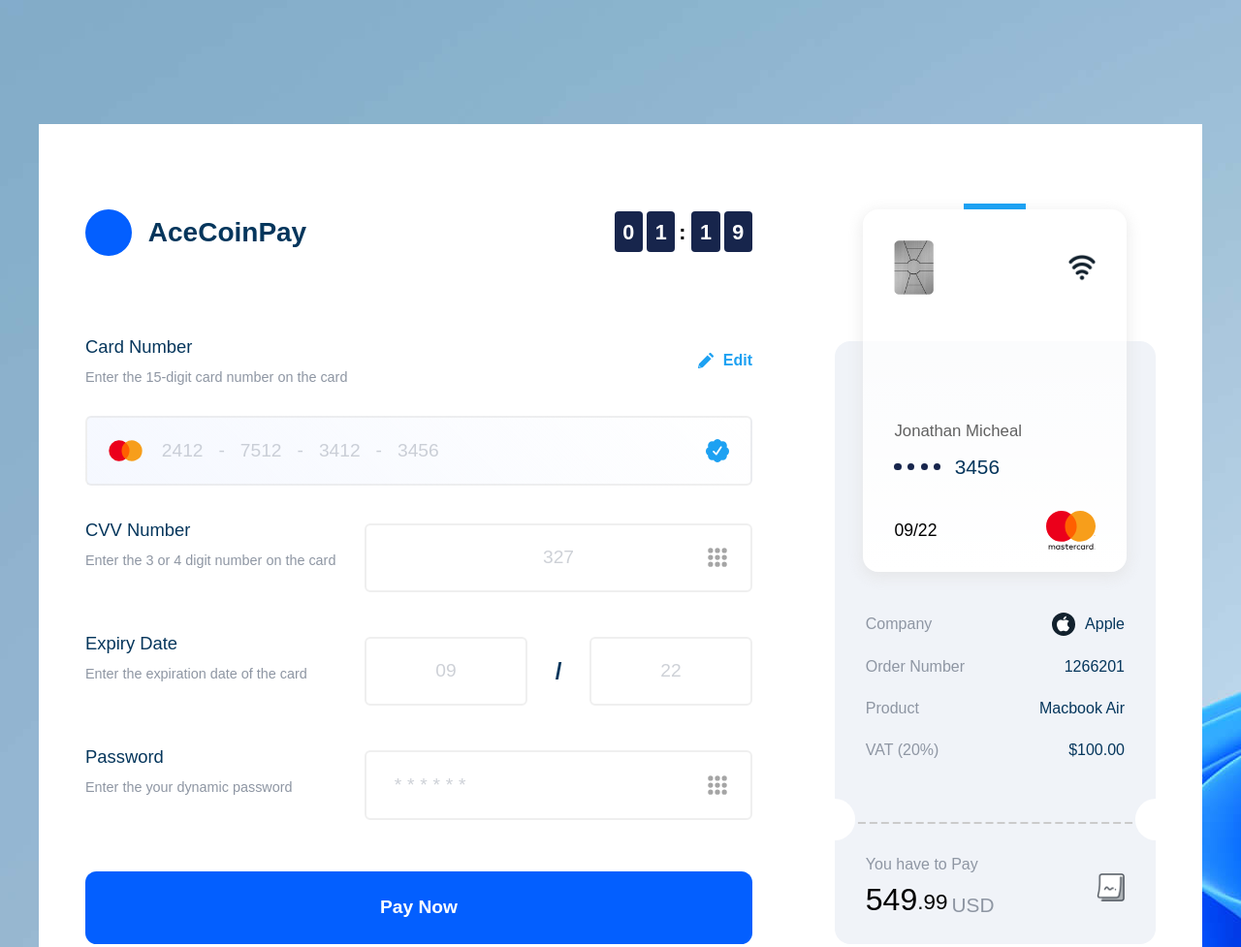
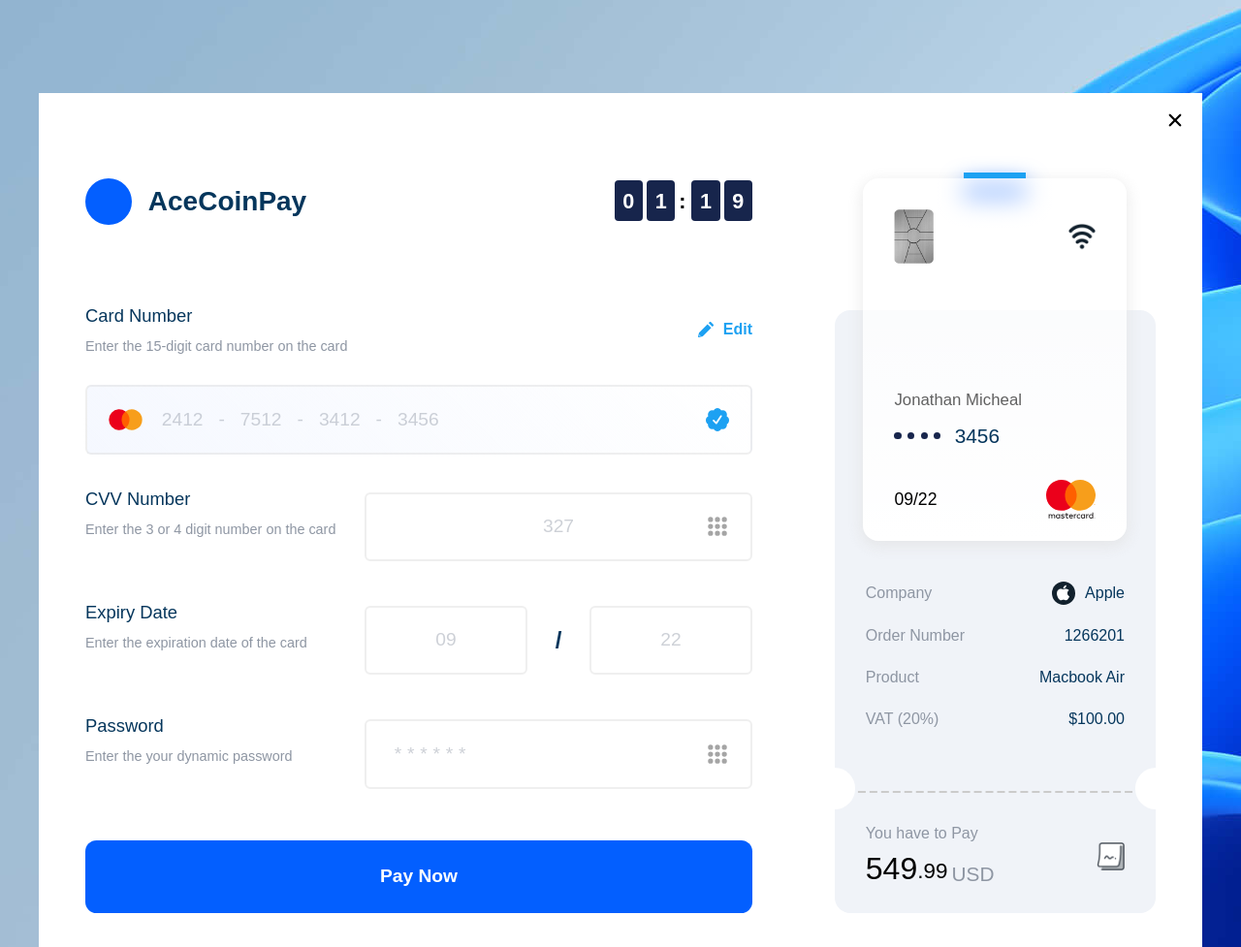
Before and after one commit to thebigtank/acecoinpaydesign, a website built with Vite: page index.html in a window 1280 px wide. Shown: the top 977 px of the page at 97% size. Built offline with nearby package versions, Linux system fonts and the light colour scheme; a web font is replaced by a local one.

Commit message:
cleanups v1

```diff
--- a/css/main.scss
+++ b/css/main.scss
@@ -10,11 +10,12 @@
 
 body {
     background: url('../assets/bg.jpg');
-    // background-size: cover;
     background-repeat: no-repeat;
+    background-position: left;
 }
 
 .wrapper {
+    position: relative;
     max-width: 1200px;
     margin: 0 auto;
     padding-top: 6em;
@@ -22,7 +23,17 @@
     background: #ffffff;
     padding: 3em;
     padding-top: 5.5em;
-    margin-top: 8em;
+    margin-top: 6em;
+
+    .close-btn {
+        position: absolute;
+        z-index: 99;
+        top: 16px;
+        right: 16px;
+        svg {
+            height: 1.5em;
+        }
+    }
 }
 
 
@@ -297,8 +308,7 @@
         width: 4em;
         background-color: $blue_bg;
         position: absolute;
-        top: 4px;
-        z-index: -99;
+        top: 6px;
         left: 50%;
         transform: translate(-50%, 0);
         filter: blur(12px);
--- a/index.html
+++ b/index.html
@@ -11,6 +11,9 @@
 <body>
 
     <div class="wrapper grid grid-cols-12">
+        <div class="close-btn">
+            <svg xmlns="http://www.w3.org/2000/svg" class="ionicon" viewBox="0 0 512 512"><title>Close</title><path d="M289.94 256l95-95A24 24 0 00351 127l-95 95-95-95a24 24 0 00-34 34l95 95-95 95a24 24 0 1034 34l95-95 95 95a24 24 0 0034-34z"/></svg>
+        </div>
         <div class="col-span-12 md:col-span-8">
             <div class="form">
                 <header class="form-header">
```
Also changed, not shown: css/main.css, 1 other file.
